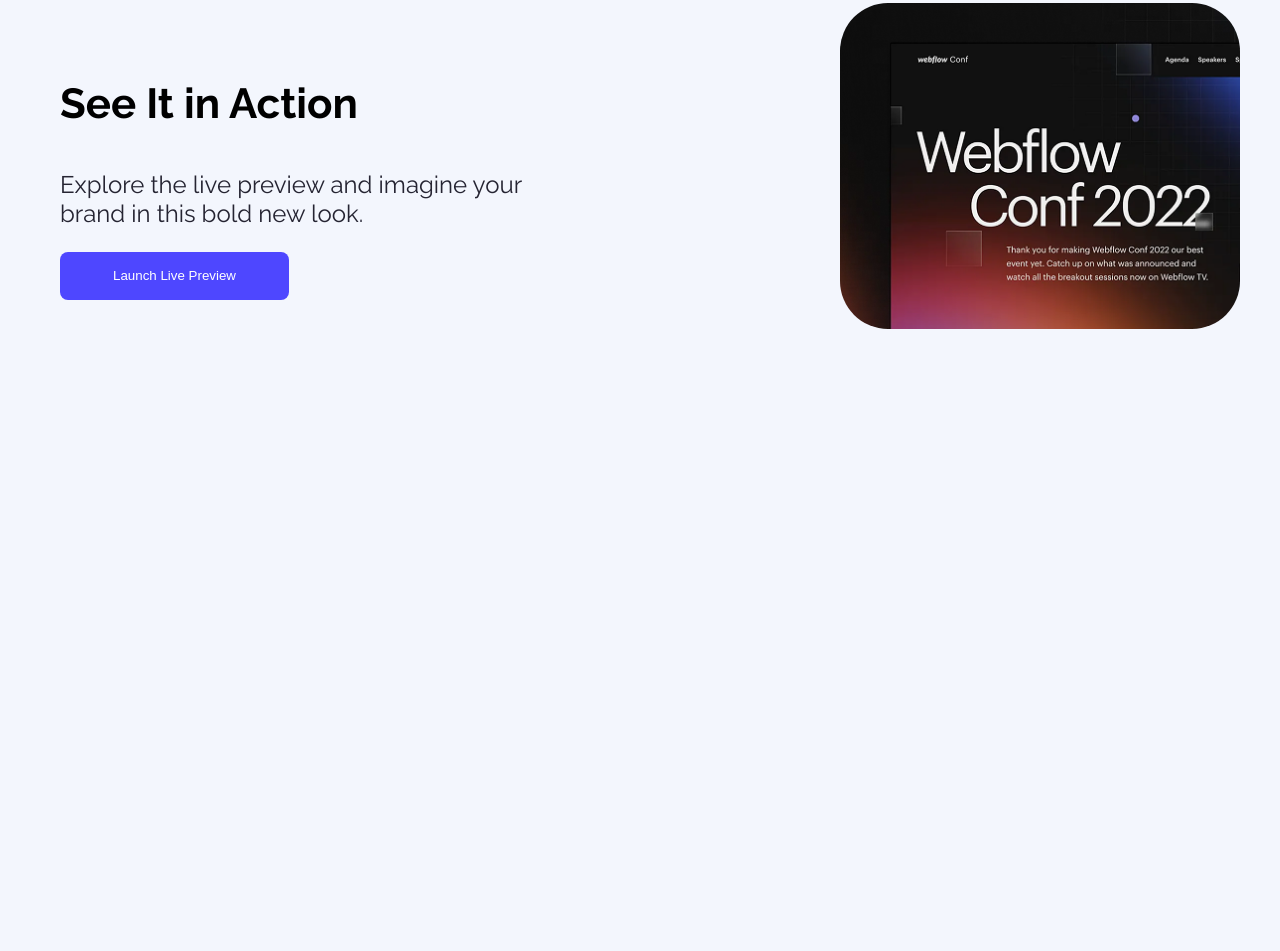
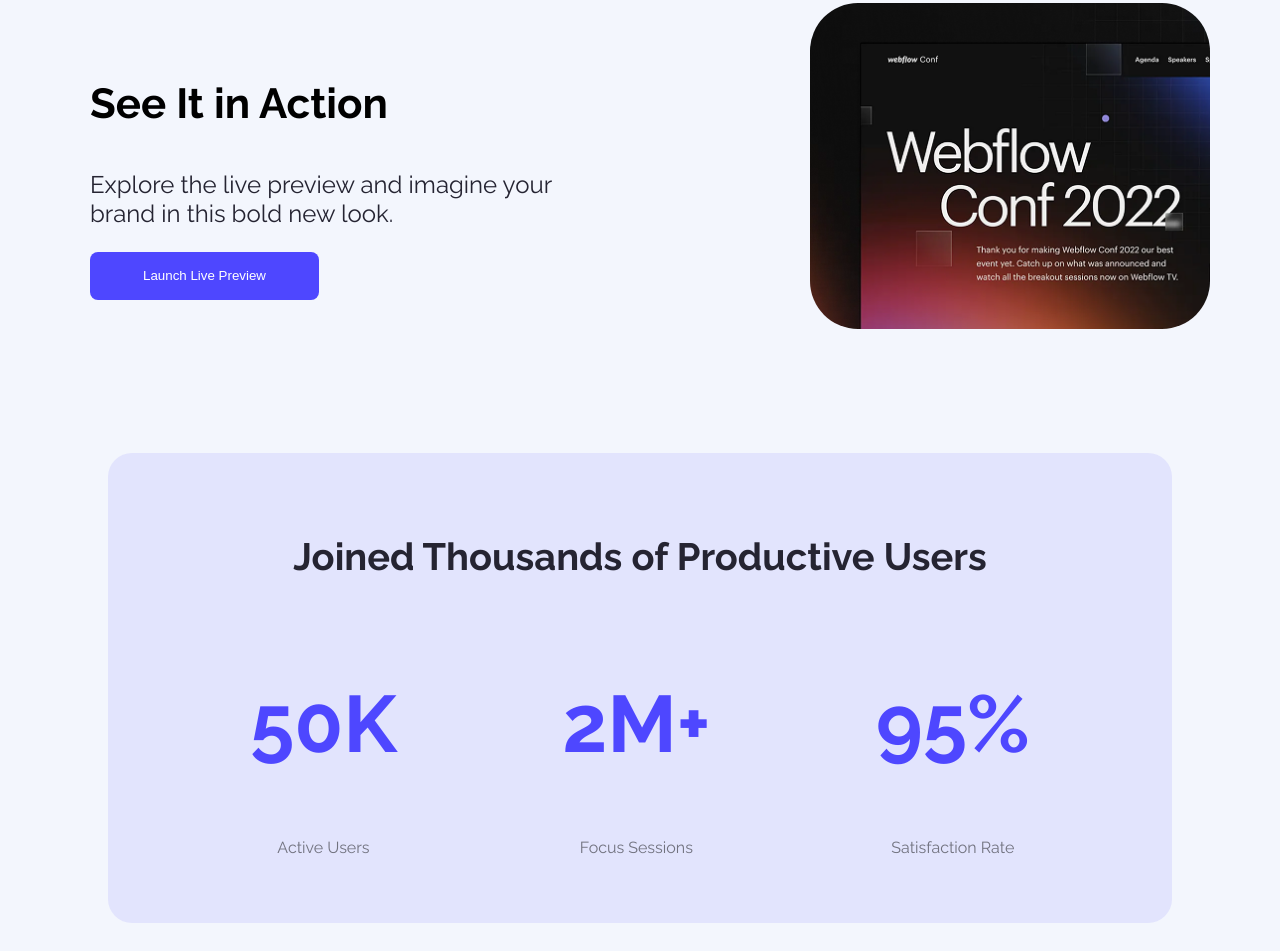
Before and after one commit to saiem1209/assignment-001, a plain HTML site: page index.html in a window 1280 px wide. Shown: the part 1225-2176 px from the top of the page. Before the commit the page ends 1666 px from the top, so only its background shows below. Drawn offline with Linux system fonts and the light colour scheme.

Commit message:
productive user section added

```diff
--- a/index.html
+++ b/index.html
@@ -37,6 +37,27 @@
           <div><img src="Assets/wc-mini.png" alt=""></div>
         </div>
         </section>
+      <section class="productive-user">
+        <div class="productive-user-content">
+          <h1 class="section-title text-color">Joined Thousands of Productive Users</h1>
+          <div class="productive-user-details">
+              <div class="content-title">
+              <h2>50K</h2>
+              <p class="sub-title">Active Users</p>
+              </div>
+              <div class="content-title">
+              <h2>2M+</h2>
+              <p class="sub-title">Focus Sessions</p>
+              </div>
+              <div class="content-title">
+              <h2>95%</h2>
+              <p class="sub-title">Satisfaction Rate</p>
+            </div>
+          </div>
+        </div>
+
+        </section>
+
     </main>
     <footer>
 
--- a/style/style.css
+++ b/style/style.css
@@ -78,7 +78,7 @@ body{
   display: flex;
   align-items: center;
   justify-content: space-between;
-  max-width: 1200px;
+  max-width: 1140px;
   width: 100%;
 }
 
@@ -108,3 +108,42 @@ body{
     height: 48px;
     width: 229px;
 }
+
+/* productive user section */
+
+.productive-user{
+    align-items: center;
+    padding: 20px 100px;
+}
+
+.productive-user-content{
+    background-color: rgba(78, 71, 255, 0.1);
+    max-width: 100%;
+    align-items: center;
+    border-radius: 24px;
+    padding: 50px 142px;
+
+}
+
+.productive-user-details{
+    display: flex;
+    text-align: center;
+    gap: auto;
+    justify-content: space-between;
+}
+
+.section-title{
+    text-align: center;
+    font-size: 38px;
+    font-weight: bold;
+}
+
+.content-title h2{
+    font-size: 80px;
+    font-weight: bold;
+    color: #4E47FF;
+}
+.sub-title{
+    font: 20px;
+    color: rgba(0, 0, 0, 0.5);
+}
```
